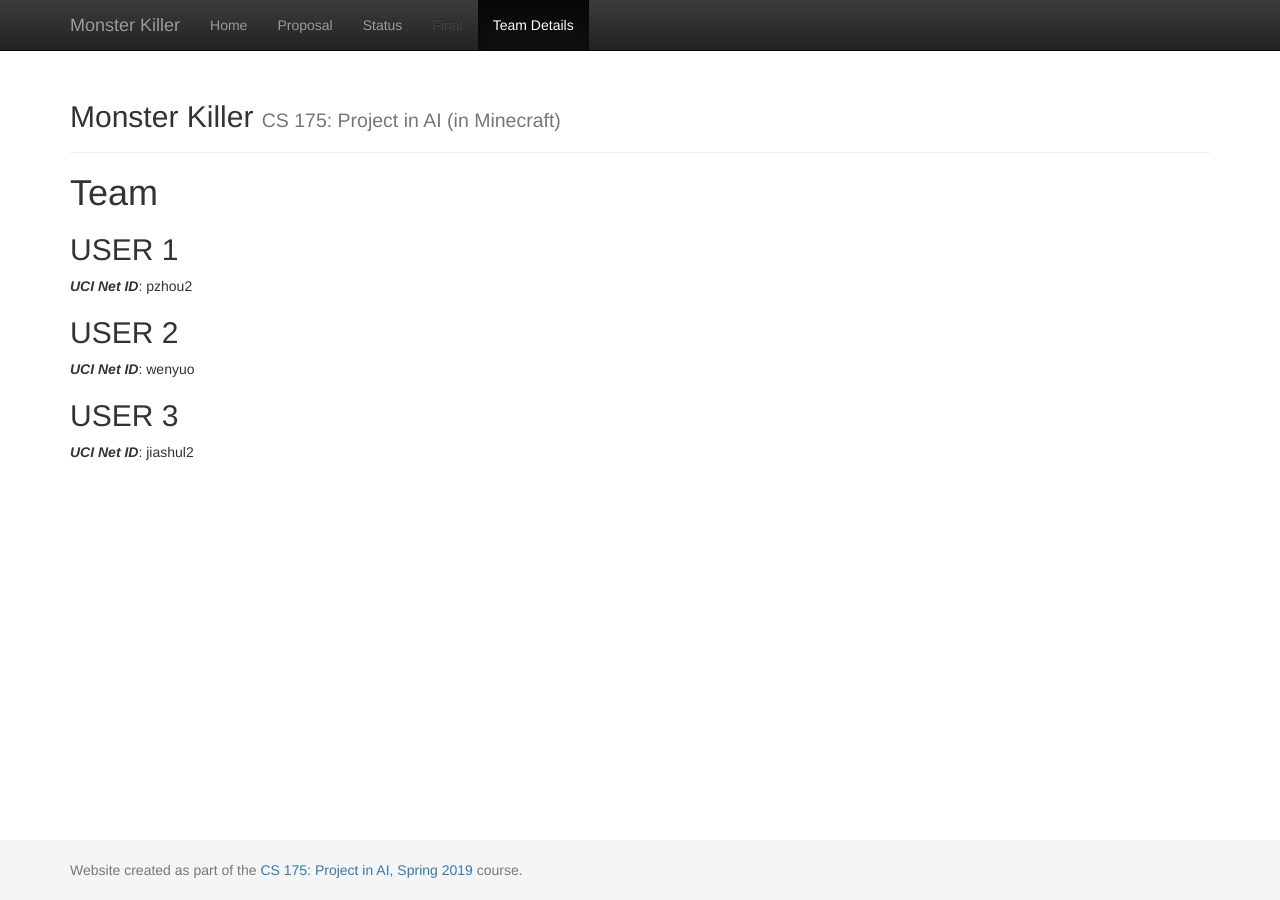
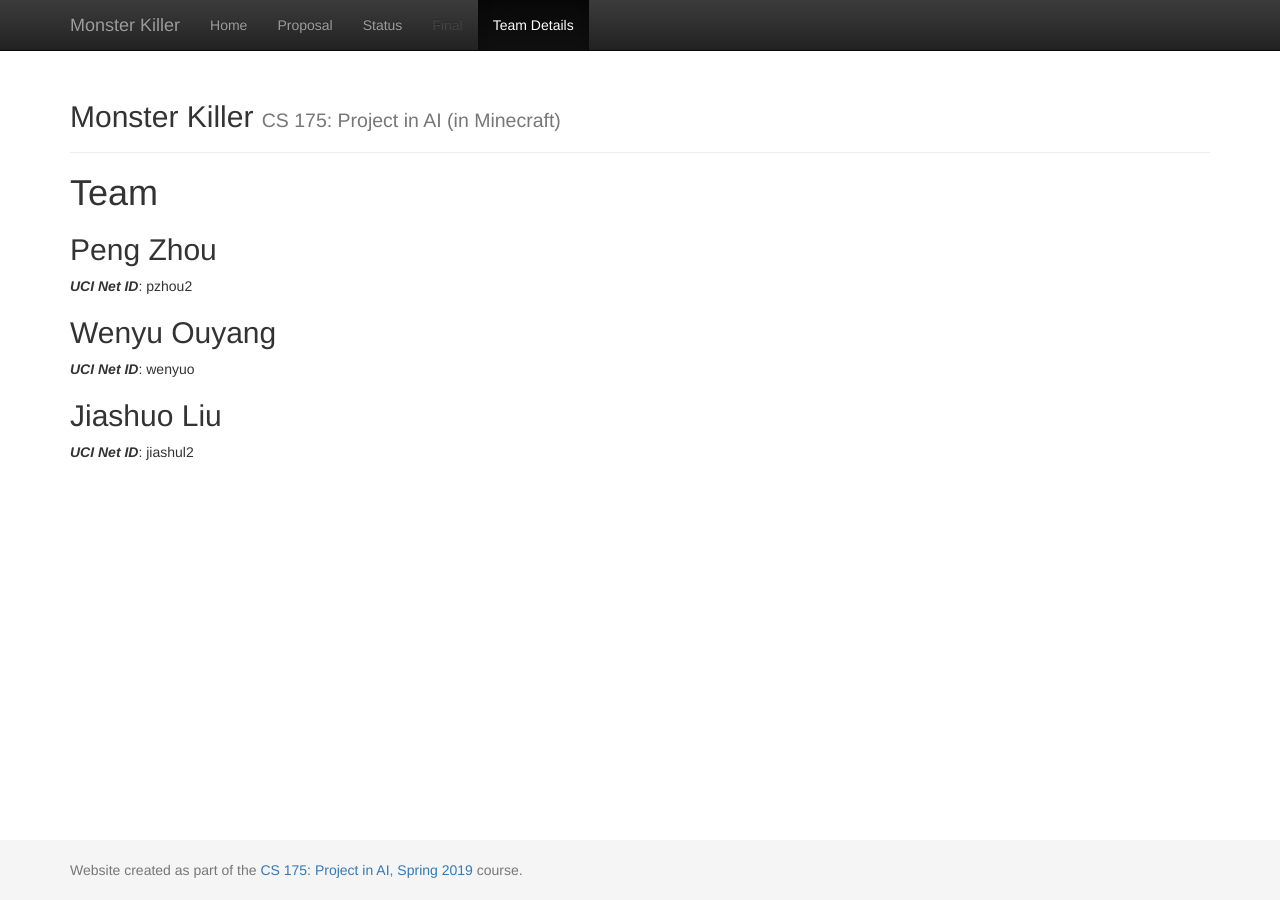
Before and after one commit to zhoupeng1998/Monster-Kill, a Jekyll site: the page built from docs/team.md, in a window 1280 px wide. Built offline with Jekyll 4.4.1, drawn with Linux system fonts in a browser that asks for light colours.

Commit message:
Update team.md
change 'users' to names of members

```diff
--- a/docs/team.md
+++ b/docs/team.md
@@ -6,11 +6,11 @@ title:  Team
 # {{ page.title }}
 
 
-## USER 1
+## Peng Zhou
 ***UCI Net ID***: pzhou2
 
-## USER 2
+## Wenyu Ouyang
 ***UCI Net ID***: wenyuo
 
-## USER 3
+## Jiashuo Liu
 ***UCI Net ID***: jiashul2
```
